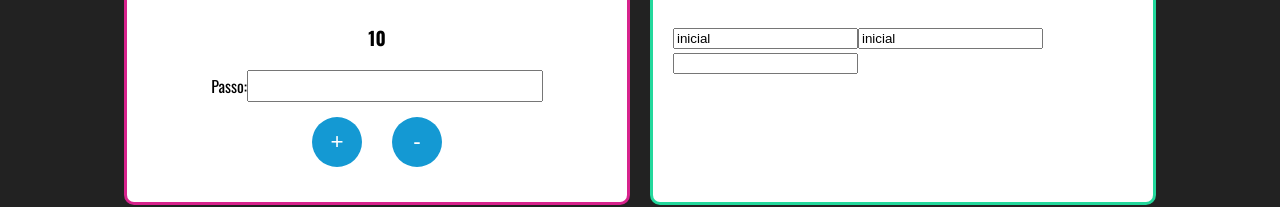
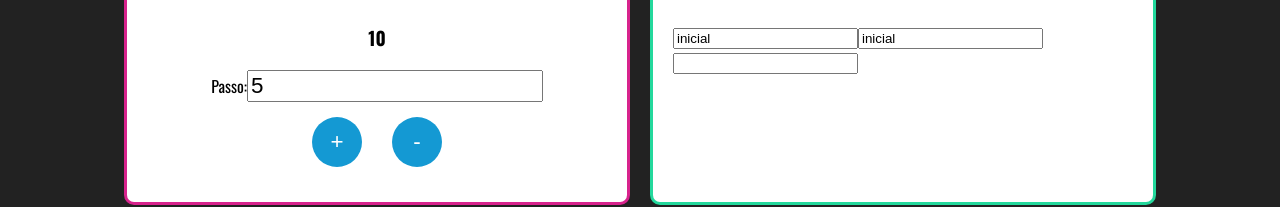
Before and after one commit to marquesdanilocarlos/fundamentos-react-cod3r, a React (Create React App) app: page / in a window 1280 px wide. Shown: the part 127-334 px from the top of the page. Built offline with nearby package versions, Linux system fonts and the light colour scheme.

Commit message:
Refatoração do contador em vários componentes

```diff
--- /dev/null
+++ b/src/components/contador/Botoes.jsx
@@ -0,0 +1,8 @@
+export function Botoes(props) {
+    return (
+        <div>
+            <button onClick={props.incrementar}>+</button>
+            <button onClick={props.decrementar}>-</button>
+        </div>
+    );
+}
--- a/src/components/contador/Contador.jsx
+++ b/src/components/contador/Contador.jsx
@@ -1,10 +1,19 @@
 import { Component } from "react";
+import { Botoes } from "./Botoes";
 import "./contador.css";
+import { Display } from "./Display";
+import { PassoForm } from "./PassoForm";
 
 export class Contador extends Component {
     state = {
         numero: this.props.numeroInicial || 0,
         passo: this.props.passo || 1,
+    };
+
+    setPasso = (passo) => {
+        this.setState({
+            passo: passo,
+        });
     };
 
     incrementar = () => {
@@ -24,13 +33,9 @@
         return (
             <div className="contador">
                 <h2>Contador</h2>
-                <h3>{this.state.numero}</h3>
-                <div>
-                    <label htmlFor="passo">Passo:</label>
-                    <input type="number" onChange={(e) => this.setState({ passo: +e.target.value })} />
-                </div>
-                <button onClick={this.incrementar}>+</button>
-                <button onClick={this.decrementar}>-</button>
+                <Display numero={this.state.numero} />
+                <PassoForm passo={this.state.passo} setPasso={this.setPasso} />
+                <Botoes incrementar={this.incrementar} decrementar={this.decrementar} />
             </div>
         );
     }
--- /dev/null
+++ b/src/components/contador/Display.jsx
@@ -0,0 +1,3 @@
+export function Display(props) {
+    return <h3>{props.numero}</h3>;
+}
--- /dev/null
+++ b/src/components/contador/PassoForm.jsx
@@ -0,0 +1,8 @@
+export function PassoForm(props) {
+    return (
+        <div>
+            <label htmlFor="passo">Passo:</label>
+            <input value={props.passo} type="number" onChange={(e) => props.setPasso(+e.target.value)} />
+        </div>
+    );
+}
```
